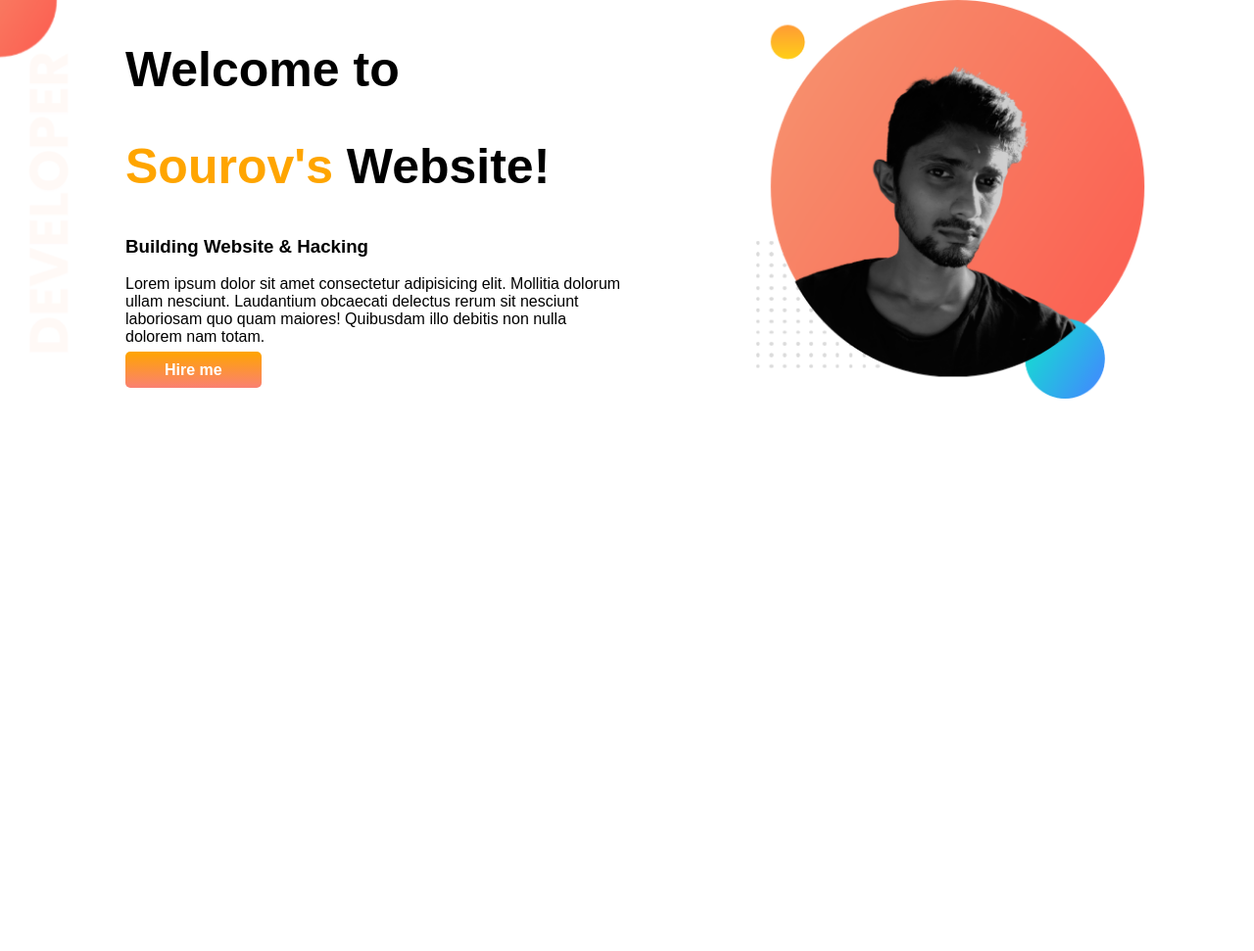
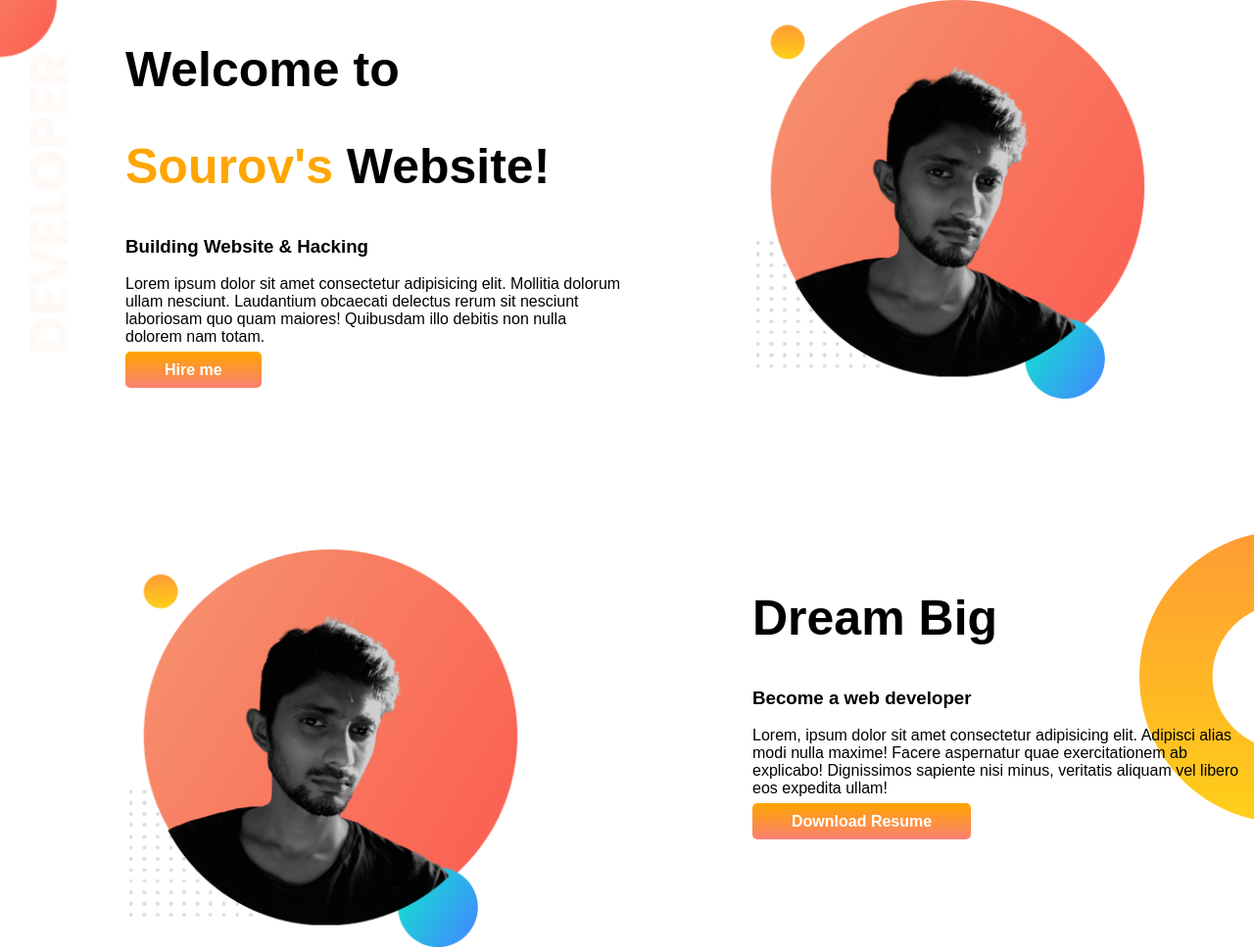
Before and after one commit to sourov101/developer-portfolio, a plain HTML site: page index.html in a window 1280 px wide. Shown: the whole page at 98% size. Before the commit the page ends 800 px from the top, so only its background shows below. Drawn offline with Linux system fonts and the light colour scheme; a web font is replaced by a local one.

Commit message:
dream section

```diff
--- a/index.html
+++ b/index.html
@@ -28,6 +28,22 @@
             <img src="images/my-bg (2).png" alt="">
         </div>
     </section>
+    <section class="dream-big">
+        <div class="half">
+            <img src="images/my-bg (2).png" alt="">
+
+        </div>
+        <div class="half">
+            <h1>Dream Big</h1>
+            <h3>Become a web developer</h3>
+            <p>Lorem, ipsum dolor sit amet consectetur adipisicing elit. Adipisci alias modi nulla maxime! Facere
+                aspernatur quae exercitationem ab explicabo! Dignissimos sapiente nisi minus, veritatis aliquam vel
+                libero eos expedita ullam!</p>
+            <a class="link-button" target="_blank"
+                href="https://www.linkedin.com/in/mahmudur-rahman-a102621b8/">Download Resume</a>
+        </div>
+
+    </section>
 </body>
 
 </html>
--- a/style.css
+++ b/style.css
@@ -38,3 +38,10 @@ section {
     background-repeat: no-repeat;
 
 }
+
+.dream-big {
+    padding-top: 150px;
+    background-image: url(images/dream-bg.png);
+    background-repeat: no-repeat;
+    background-position: right;
+}
```
